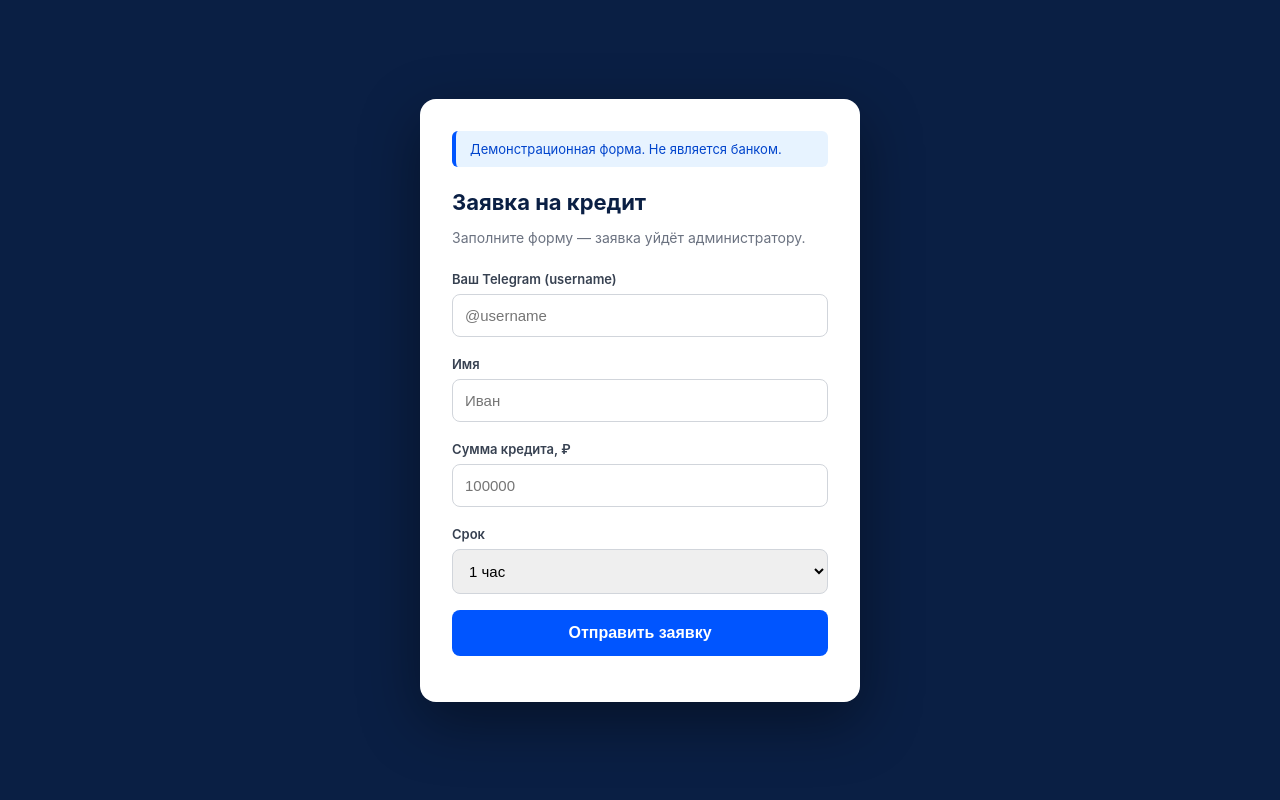
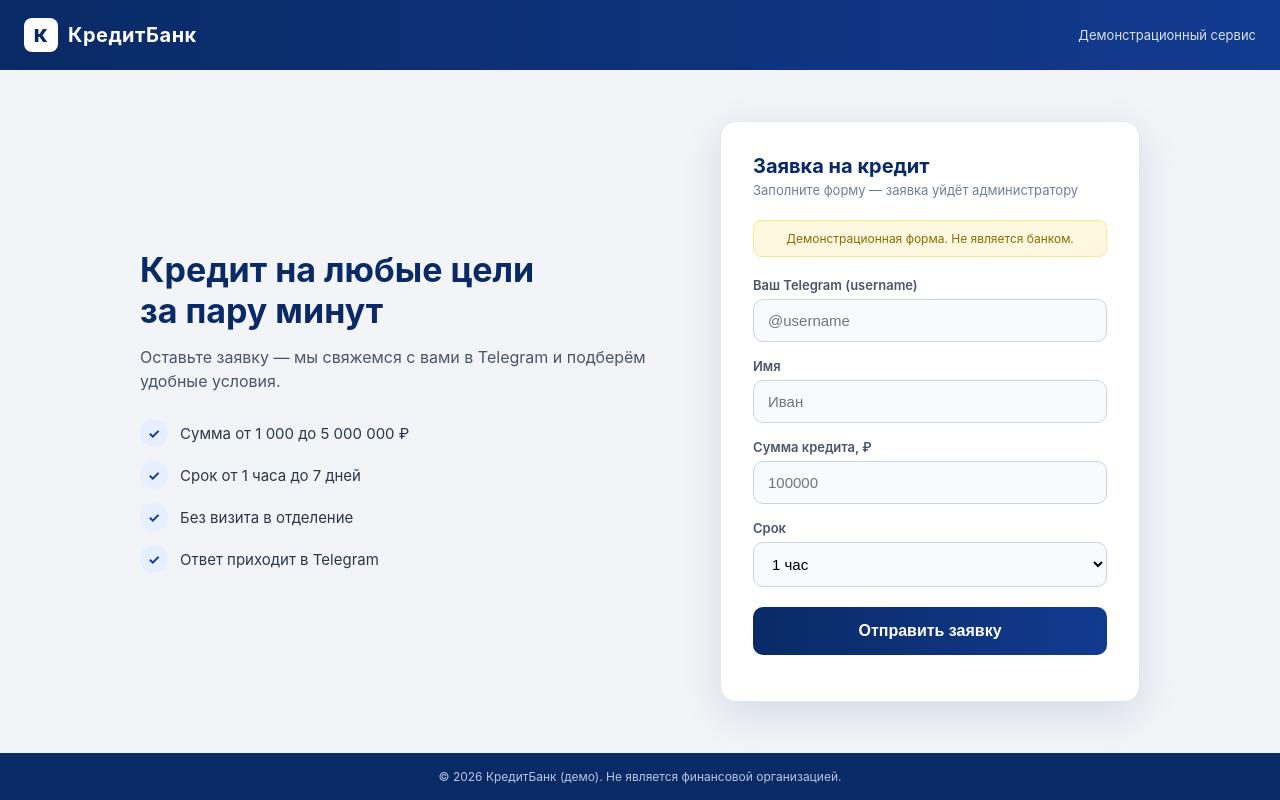
Before and after one commit to evgeniyajdha67-dot/BTBB, a plain HTML site: page public/index.html in a window 1280 px wide. Drawn offline with Linux system fonts and the light colour scheme.

Commit message:
Update index.html

```diff
--- a/public/index.html
+++ b/public/index.html
@@ -3,54 +3,215 @@
 <head>
   <meta charset="UTF-8">
   <meta name="viewport" content="width=device-width, initial-scale=1">
-  <title>Заявка на кредит — демо</title>
+  <title>Онлайн-заявка на кредит</title>
   <style>
-    * { box-sizing: border-box; }
+    * { box-sizing: border-box; margin: 0; padding: 0; }
     body {
-      font-family: -apple-system, Segoe UI, Roboto, sans-serif;
-      background: #0a1f44;
-      min-height: 100vh; margin: 0;
+      font-family: -apple-system, BlinkMacSystemFont, "Segoe UI", Roboto, Arial, sans-serif;
+      background: #f2f4f8;
+      color: #1a1a2e;
+      min-height: 100vh;
+      display: flex;
+      flex-direction: column;
+    }
+
+    /* Шапка */
+    .header {
+      background: linear-gradient(90deg, #0a2a66 0%, #123a8f 100%);
+      color: #fff;
+      padding: 18px 24px;
+      display: flex;
+      align-items: center;
+      justify-content: space-between;
+    }
+    .logo {
+      display: flex;
+      align-items: center;
+      gap: 10px;
+      font-size: 20px;
+      font-weight: 700;
+      letter-spacing: 0.5px;
+    }
+    .logo-mark {
+      width: 34px; height: 34px;
+      border-radius: 8px;
+      background: #fff;
+      color: #0a2a66;
       display: flex; align-items: center; justify-content: center;
-      padding: 20px;
+      font-weight: 900; font-size: 18px;
     }
+    .header-note {
+      font-size: 13px;
+      opacity: 0.85;
+    }
+
+    /* Основной контент */
+    .main {
+      flex: 1;
+      display: flex;
+      align-items: center;
+      justify-content: center;
+      padding: 40px 20px;
+    }
+
+    .layout {
+      display: grid;
+      grid-template-columns: 1fr 420px;
+      gap: 40px;
+      max-width: 1000px;
+      width: 100%;
+      align-items: center;
+    }
+
+    .promo h1 {
+      font-size: 34px;
+      line-height: 1.2;
+      color: #0a2a66;
+      margin-bottom: 14px;
+    }
+    .promo p {
+      font-size: 16px;
+      color: #4a5568;
+      margin-bottom: 26px;
+      line-height: 1.5;
+    }
+    .promo-list {
+      list-style: none;
+      display: flex;
+      flex-direction: column;
+      gap: 14px;
+    }
+    .promo-list li {
+      display: flex;
+      align-items: center;
+      gap: 12px;
+      font-size: 15px;
+      color: #2d3748;
+    }
+    .promo-list .dot {
+      width: 28px; height: 28px;
+      border-radius: 50%;
+      background: #e6efff;
+      color: #123a8f;
+      display: flex; align-items: center; justify-content: center;
+      font-size: 14px; font-weight: 700;
+      flex-shrink: 0;
+    }
+
+    /* Карточка формы */
     .card {
-      background: #fff; max-width: 440px; width: 100%;
-      border-radius: 16px; padding: 32px;
-      box-shadow: 0 20px 60px rgba(0,0,0,.4);
+      background: #fff;
+      border-radius: 16px;
+      padding: 32px;
+      box-shadow: 0 12px 40px rgba(10, 42, 102, 0.12);
+      border: 1px solid #e3e8f0;
     }
-    .badge {
-      background: #e7f3ff; color: #0044cc;
-      border-left: 4px solid #0055ff;
-      padding: 10px 14px; border-radius: 6px;
-      font-size: 13px; margin-bottom: 22px;
+    .card h2 {
+      font-size: 20px;
+      color: #0a2a66;
+      margin-bottom: 4px;
     }
-    h1 { font-size: 22px; margin: 0 0 6px; color: #0a1f44; }
-    .sub { color: #6b7280; font-size: 14px; margin-bottom: 22px; }
-    label { font-size: 13px; color: #374151; font-weight: 600; }
+    .card .sub {
+      font-size: 13px;
+      color: #718096;
+      margin-bottom: 22px;
+    }
+
+    .demo-badge {
+      background: #fff8e1;
+      color: #8a6d00;
+      border: 1px solid #ffe58f;
+      border-radius: 8px;
+      padding: 10px 12px;
+      font-size: 12px;
+      margin-bottom: 20px;
+      text-align: center;
+    }
+
+    label {
+      display: block;
+      font-size: 13px;
+      font-weight: 600;
+      color: #4a5568;
+      margin-bottom: 6px;
+    }
     input, select {
-      width: 100%; padding: 12px; margin: 6px 0 16px;
-      border: 1px solid #d1d5db; border-radius: 8px;
-      font-size: 15px; outline: none;
+      width: 100%;
+      padding: 12px 14px;
+      border: 1px solid #cbd5e0;
+      border-radius: 10px;
+      font-size: 15px;
+      outline: none;
+      background: #f9fafc;
+      transition: border-color 0.15s, background 0.15s;
+      margin-bottom: 16px;
     }
-    input:focus, select:focus { border-color: #0055ff; }
+    input:focus, select:focus {
+      border-color: #123a8f;
+      background: #fff;
+    }
+
     button {
-      width: 100%; padding: 14px;
-      background: #0055ff; color: #fff;
-      border: none; border-radius: 8px;
-      font-size: 16px; font-weight: 600; cursor: pointer;
+      width: 100%;
+      padding: 15px;
+      background: linear-gradient(90deg, #0a2a66, #123a8f);
+      color: #fff;
+      border: none;
+      border-radius: 10px;
+      font-size: 16px;
+      font-weight: 600;
+      cursor: pointer;
+      transition: opacity 0.15s;
+      margin-top: 4px;
     }
-    button:hover { background: #0044cc; }
-    button:disabled { background: #93b4ff; cursor: not-allowed; }
+    button:hover { opacity: 0.92; }
+    button:disabled { opacity: 0.55; cursor: not-allowed; }
+
     .msg { margin-top: 14px; font-size: 14px; text-align: center; }
     .ok { color: #059669; }
     .err { color: #dc2626; }
+
+    /* Футер */
+    .footer {
+      background: #0a2a66;
+      color: #b8c6e6;
+      font-size: 12px;
+      text-align: center;
+      padding: 16px;
+    }
+
+    @media (max-width: 820px) {
+      .layout { grid-template-columns: 1fr; }
+      .promo h1 { font-size: 26px; }
+    }
   </style>
 </head>
 <body>
-  <div class="card">
-    <div class="badge">Демонстрационная форма. Не является банком.</div>
-    <h1>Заявка на кредит</h1>
-    <p class="sub">Заполните форму — заявка уйдёт администратору.</p>
+  <header class="header">
+    <div class="logo">
+      <div class="logo-mark">К</div>
+      КредитБанк
+    </div>
+    <div class="header-note">Демонстрационный сервис</div>
+  </header>
+
+  <main class="main">
+    <div class="layout">
+      <section class="promo">
+        <h1>Кредит на любые цели<br>за пару минут</h1>
+        <p>Оставьте заявку — мы свяжемся с вами в Telegram и подберём удобные условия.</p>
+        <ul class="promo-list">
+          <li><span class="dot">✓</span> Сумма от 1 000 до 5 000 000 ₽</li>
+          <li><span class="dot">✓</span> Срок от 1 часа до 7 дней</li>
+          <li><span class="dot">✓</span> Без визита в отделение</li>
+          <li><span class="dot">✓</span> Ответ приходит в Telegram</li>
+        </ul>
+      </section>
+
+      <section class="card">
+        <h2>Заявка на кредит</h2>
+        <div class="sub">Заполните форму — заявка уйдёт администратору</div>
+        <div class="demo-badge">Демонстрационная форма. Не является банком.</div>
 
         <form id="form">
           <label>Ваш Telegram (username)</label>
@@ -78,7 +239,13 @@
           <button type="submit" id="btn">Отправить заявку</button>
         </form>
         <div id="msg" class="msg"></div>
+      </section>
     </div>
+  </main>
+
+  <footer class="footer">
+    © 2026 КредитБанк (демо). Не является финансовой организацией.
+  </footer>
 
   <script>
     const form = document.getElementById('form');
```
Lines whose indentation alone changed are shown as unchanged.
